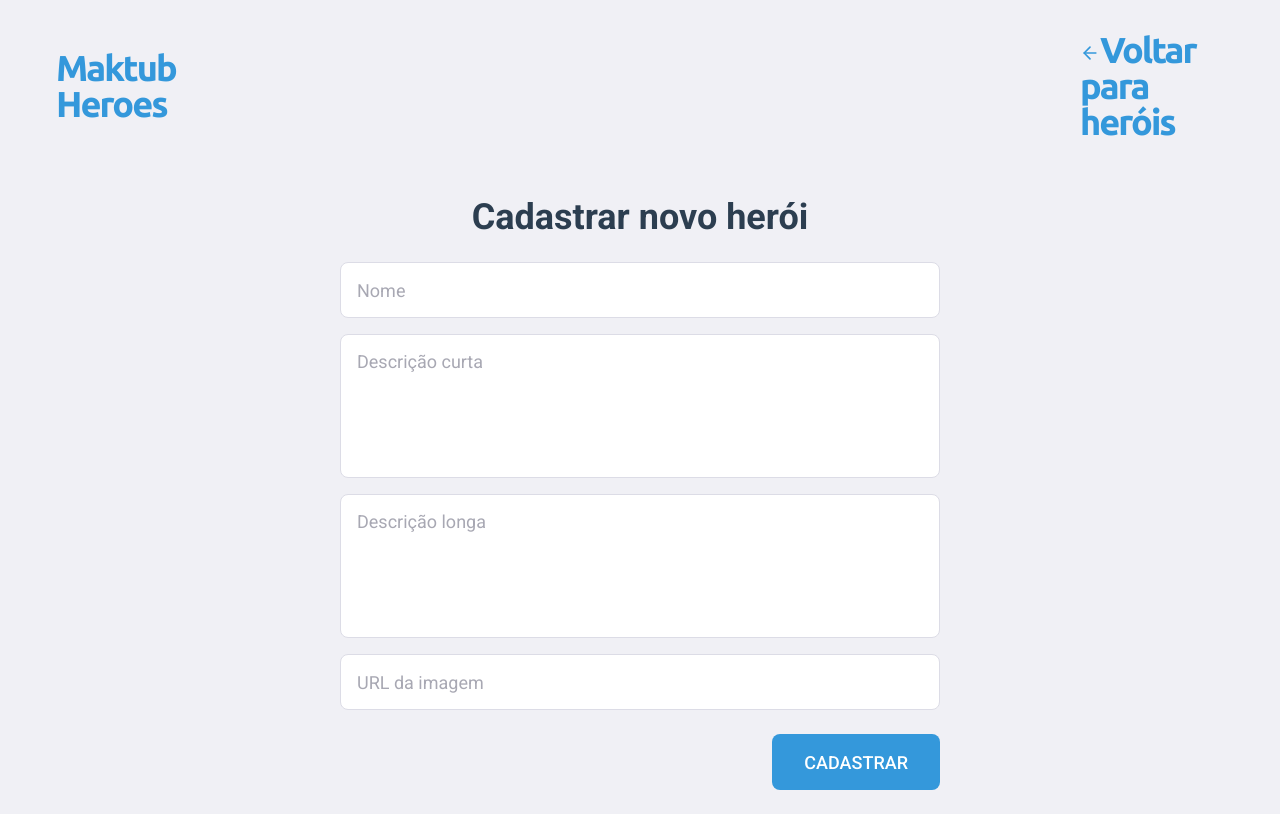
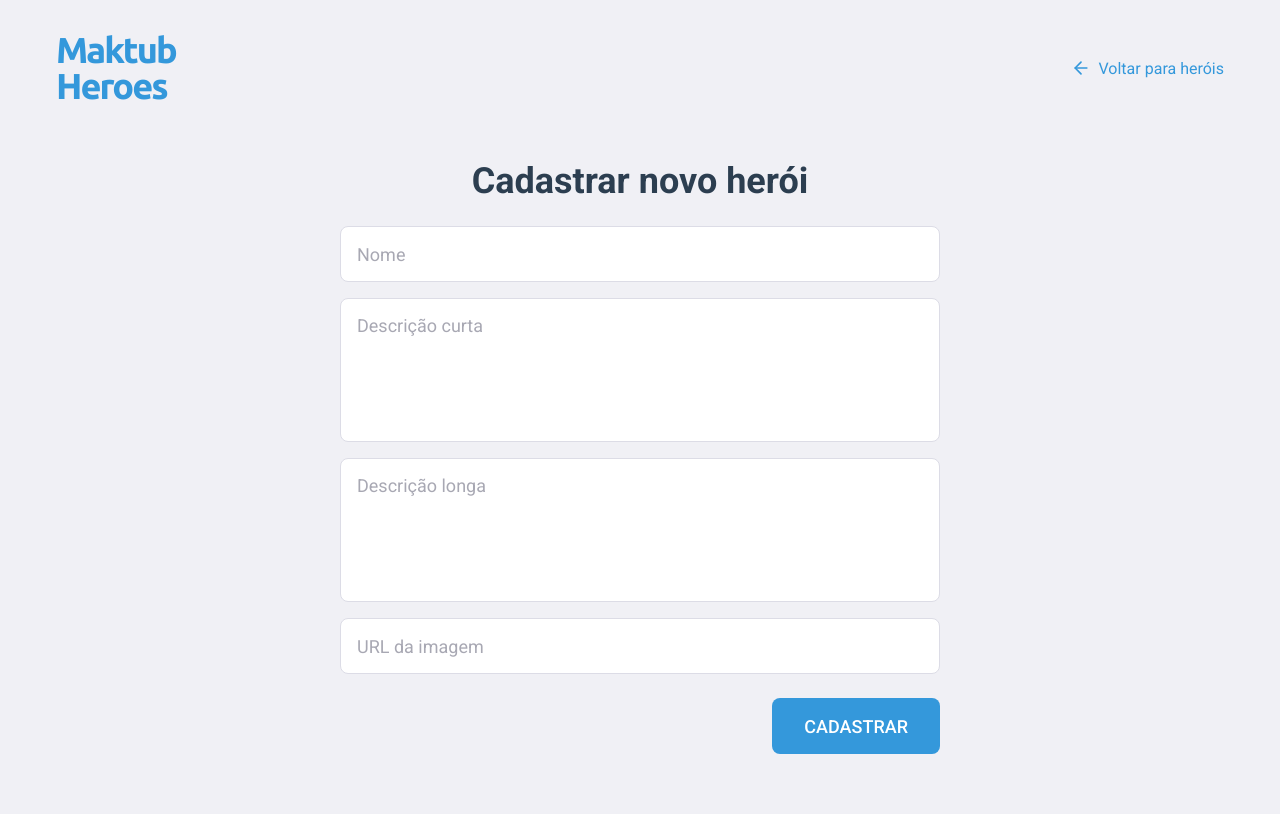
Before and after one commit to orenatodos/maktub-challenge, a React (Create React App) app in the folder web/: page /register in a window 1280 px wide. Built offline with nearby package versions, Linux system fonts and the light colour scheme; sample sign-in values are in the browser's storage.

Commit message:
:sparkles: feat: botao de cadastro somente para admin

```diff
--- a/web/src/components/Header/index.tsx
+++ b/web/src/components/Header/index.tsx
@@ -6,7 +6,9 @@ import * as S from './styles';
 export default function Header({ children }: PropsWithChildren<unknown>) {
   return (
     <S.Header>
-      <Link to="/">Maktub Heroes</Link>
+      <Link to="/" className="logo">
+        Maktub Heroes
+      </Link>
       {children}
     </S.Header>
   );
--- a/web/src/components/Header/styles.ts
+++ b/web/src/components/Header/styles.ts
@@ -7,12 +7,22 @@ export const Header = styled.header`
     align-items: center;
     justify-content: space-between;
 
-    > a {
+    .logo {
       font: ${theme.font.bold} 3.6rem 'Ubuntu', sans-serif;
       max-width: 14.4rem;
       line-height: 1;
       letter-spacing: -0.2rem;
       color: ${theme.colors.primary};
     }
+
+    > a {
+      color: ${theme.colors.primary};
+      display: flex;
+      align-items: center;
+
+      svg {
+        margin-right: ${theme.spacings.xsmall};
+      }
+    }
   `}
 `;
```
